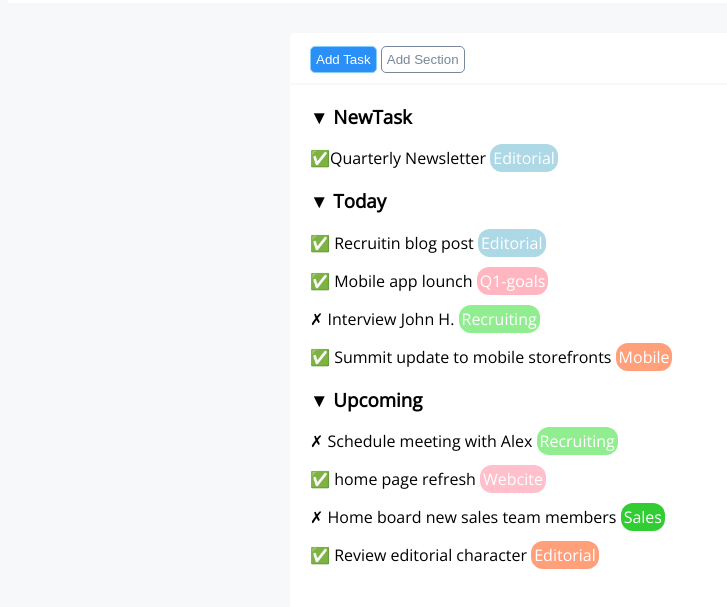
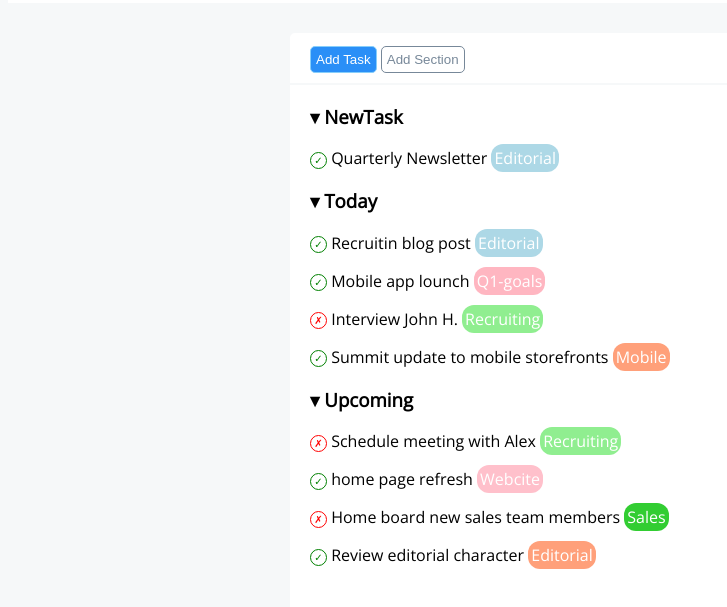
Before and after one commit to Adner16/html-css-toboolist, a plain HTML site: page index.html in a window 1280 px wide. Shown: the part 75-682 px from the top of the page, without its empty margins (0-727 px from the left). Drawn offline with nearby package versions, Linux system fonts and the light colour scheme; a web font is replaced by a local one.

Commit message:
fix icon

```diff
--- a/css/style.css
+++ b/css/style.css
@@ -92,3 +92,22 @@ span{
 .lightorange{
     background-color: lightsalmon;
 }
+.icon{
+
+    font-size: 10px;
+    display: inline-block;
+    width: 15px;
+    height: 15px;
+    border: 1px solid;
+    border-radius: 50%;
+    text-align: center;
+    vertical-align: middle;
+}
+.check{
+    color: green;
+    border-color: green;
+}
+.cross{
+    color: red;
+    border-color: red;
+}
--- a/index.html
+++ b/index.html
@@ -26,18 +26,18 @@
 
 
                 <div class="content">
-                    <h3>&#9660 NewTask</h3>
-                    <p>&#9989;Quarterly Newsletter <span class="lightblue">Editorial</span></p>
-                    <h3>&#9660 Today</h3>
-                    <p>&#9989 Recruitin blog post <span class="lightblue">Editorial</span></p>
-                    <p>&#9989 Mobile app lounch <span class="lightpink">Q1-goals</span></p>
-                    <p>&#10007 Interview John H. <span class="lightgreen">Recruiting</span></p>
-                    <p>&#9989 Summit update to mobile storefronts <span class="lightorange">Mobile</span></p>
-                    <h3>&#9660 Upcoming</h3>
-                    <p>&#10007 Schedule meeting with Alex <span class="lightgreen">Recruiting</span></p>
-                    <p>&#9989 home page refresh <span class="pink">Webcite</span></p>
-                    <p>&#10007 Home board new sales team members <span class="fluogreen">Sales</span></p>
-                    <p>&#9989 Review editorial character <span class="lightorange">Editorial</span></p>
+                    <h3>&blacktriangledown; NewTask</h3>
+                    <p><div class="icon check">&check;</div> Quarterly Newsletter <span class="lightblue">Editorial</span></p>
+                    <h3>&blacktriangledown; Today</h3>
+                    <p><div class="icon check">&check;</div> Recruitin blog post <span class="lightblue">Editorial</span></p>
+                    <p><div class="icon check">&check;</div> Mobile app lounch <span class="lightpink">Q1-goals</span></p>
+                    <p><div class="icon cross">&cross;</div> Interview John H. <span class="lightgreen">Recruiting</span></p>
+                    <p><div class="icon check">&check;</div> Summit update to mobile storefronts <span class="lightorange">Mobile</span></p>
+                    <h3>&blacktriangledown; Upcoming</h3>
+                    <p><div class="icon cross">&cross;</div> Schedule meeting with Alex <span class="lightgreen">Recruiting</span></p>
+                    <p><div class="icon check">&check;</div> home page refresh <span class="pink">Webcite</span></p>
+                    <p><div class="icon cross">&cross;</div> Home board new sales team members <span class="fluogreen">Sales</span></p>
+                    <p><div class="icon check">&check;</div> Review editorial character <span class="lightorange">Editorial</span></p>
                 </div>
 
 
```
